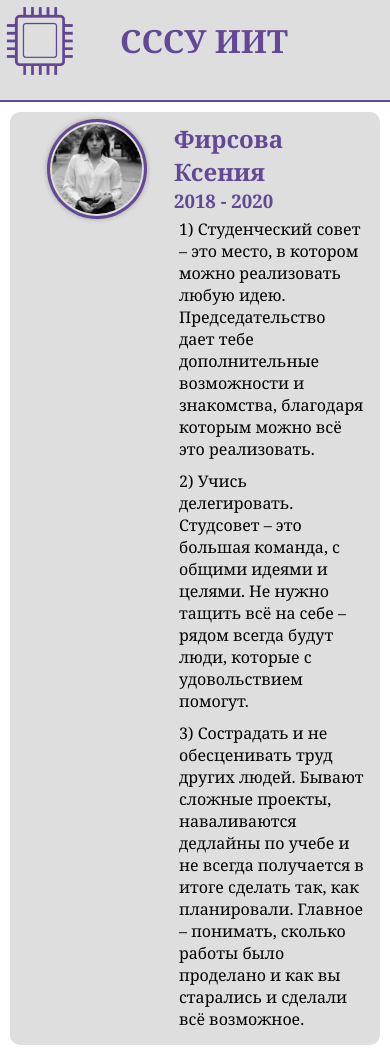
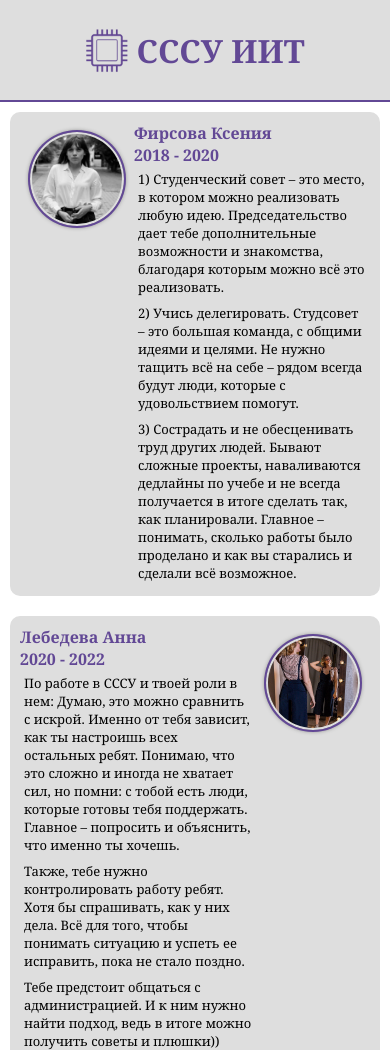
Before and after one commit to LumberMaster/CHSU-IIT, a plain HTML site: page index.html in a window 390 px wide. Shown: the top 1050 px of the page. Drawn offline with nearby package versions, Linux system fonts and the light colour scheme.

Commit message:
Фиксы

```diff
--- a/desktop-styles.css
+++ b/desktop-styles.css
@@ -182,8 +182,9 @@
   @import url('https://fonts.googleapis.com/css?family=Source+Code+Pro');
 
   .wrapper{
-    width: 800px;
-    margin: 0 auto;
+    display: flex;
+    justify-content: start;
+    align-items: center;
   }
 
   header {
@@ -192,6 +193,13 @@
     border-bottom: solid 2px var(--main-color);
   }
 
+
+  header img{
+    height: 80px;
+    width: 80px;
+    margin-right: 40px;
+  }
+
   h1 {
     color: var(--main-color);
   }
--- a/index.html
+++ b/index.html
@@ -21,8 +21,8 @@
 
 <body onload="InitAOS();" data-aos-easing="ease" data-aos-duration="1200" data-aos-delay="0">
     <header>
-        <div class="wrapper" style="display: flex; justify-content: start; align-items: center;">
-            <img src="./media/logo.png" alt="" style="height: 80px; width: 80px; margin-right: 40px;">
+        <div class="wrapper">
+            <img src="./media/logo.png" alt="" >
             <h1>СССУ ИИТ</h1>
         </div>
     </header>
--- a/mobile-styles.css
+++ b/mobile-styles.css
@@ -19,15 +19,16 @@
   #content {
     background: var(--primary-color);
     font-family: var(--font);
-    font-size: medium;
+    font-size: small;
     display: flex;
     justify-content: center;
     padding: 10px;
   }
 
   body {
-    margin: 0;
-    padding: 0;
+    overflow-x: hidden;
+    min-width: 100%;
+    max-width: 100%;
   }
 
   .timeline {
@@ -37,32 +38,15 @@
   }
 
   .card {
-    position: relative;
     margin-bottom: 20px;
   }
 
   .card::before {
-    content: "";
-    position: absolute;
-    width: 50%;
+    /* content: ""; */
+    min-width: 50%;
+    max-width: 50%;
   }
 
-
-
-  .card:first-child::before {
-    border-top: 0;
-    border-top-left-radius: 0;
-  }
-
-  .card:last-child:nth-child(odd)::before {
-    border-bottom: 0;
-    border-bottom-left-radius: 0;
-  }
-
-  .card:last-child:nth-child(even)::before {
-    border-bottom: 0;
-    border-bottom-right-radius: 0;
-  }
 
   .info {
     display: flex;
@@ -74,45 +58,55 @@
   .info h2,h3,h4 {
     color: var(--main-color);
   }
-
+  .info h2, h3{
+    font-size: medium;
+  }
 
 
 
   .info img {
-    box-shadow: 0 0 0 3px var(--main-color), 0 0 7px #333; /* Параметры теней */
+    box-shadow: 0 0 0 2px var(--main-color), 0 0 5px #333; /* Параметры теней */
     padding: 2px;
     width: 90px;
     height: 90px;
     object-fit: cover;
-    border-radius: 999999px;
+    border-radius: 99999px;
   }
 
   .info p {
 
-    padding: 5px;
+    padding: 4px;
 
-  }
-  .info li {
-
-    text-align: justify;
   }
 
 
   .title-info {
+    display: flex;
     color: var(--main-color);
-    position: relative;
-    margin: 0 30px;
+    padding: 10PX;
   }
-  .content-info {}
 
   .wrapper{
-    width: 100%;
+    min-width: 99%;
+    max-width: 100%;
+    display: flex;
+    justify-content: center;
+    align-items: center;
   }
 
   header {
+    display: flex;
     height: 100px;
+    min-width: 100%;
+    max-width: 100%;
     background: var(--block-color);
     border-bottom: solid 2px var(--main-color);
+  }
+
+  header img{
+    height: 50px;
+    width: 50px;
+    margin-right: 5px;
   }
 
   h1 {
```
